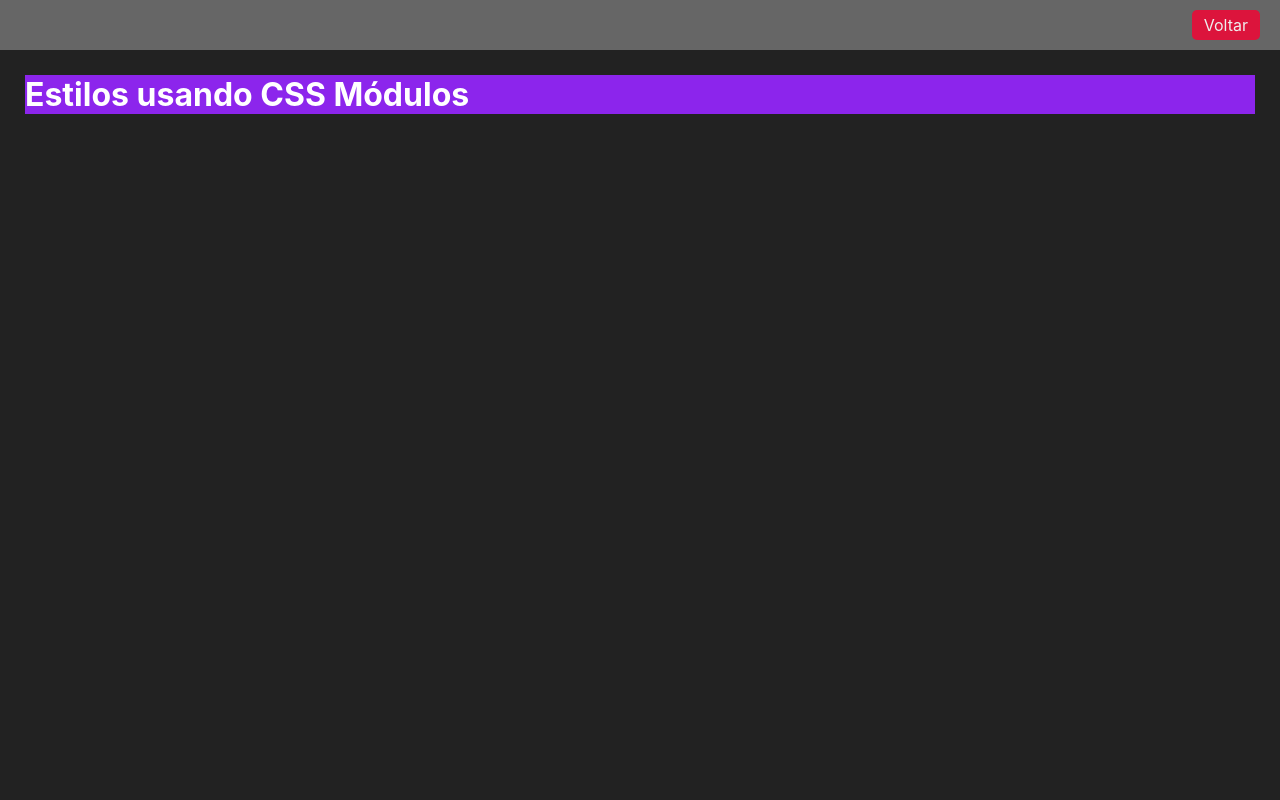
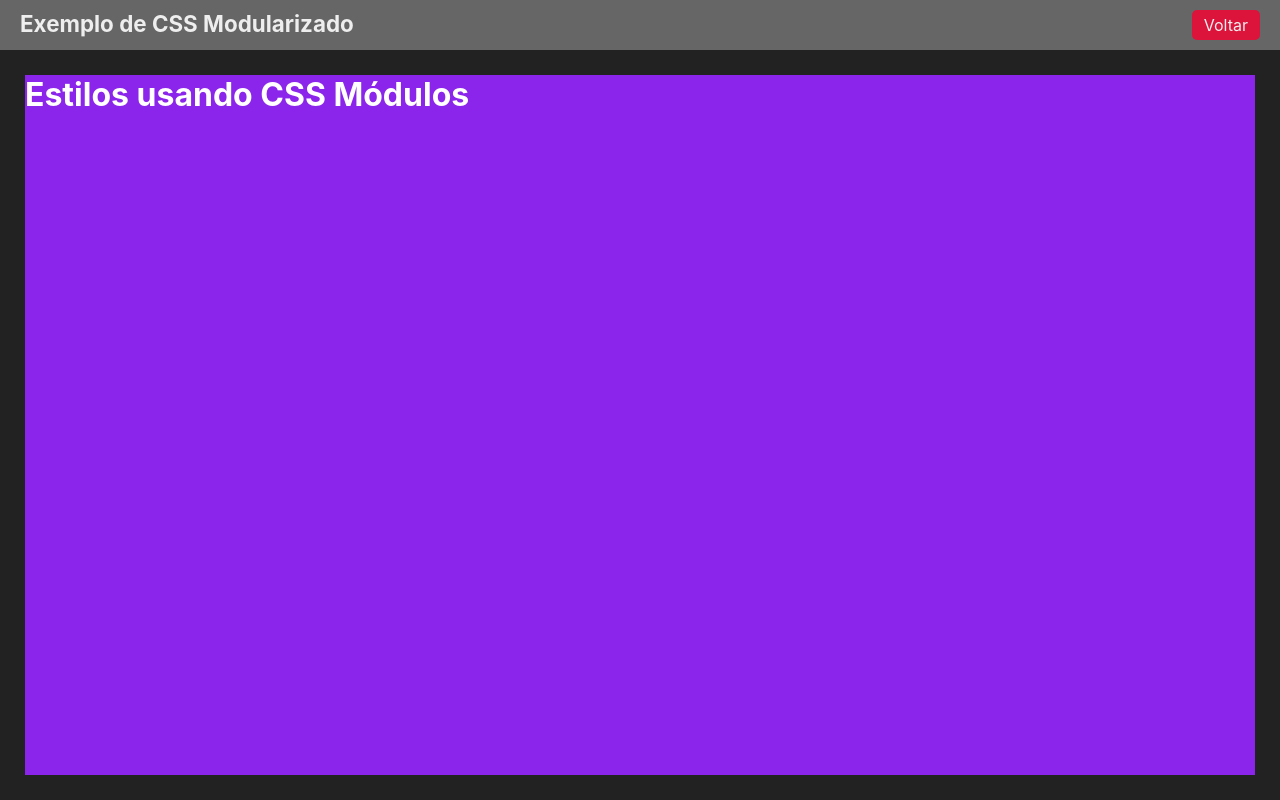
Before and after one commit to KDashMax/aulao_nextjs, a Next.js app: page /estiloso in a window 1280 px wide. Built offline with nearby package versions, Linux system fonts and the light colour scheme.

Commit message:
UPDATED Componente Layout, Estiloso e seus estilos

```diff
--- a/src/components/Layout.jsx
+++ b/src/components/Layout.jsx
@@ -3,10 +3,11 @@
 
 
 export default function Layout(props){
-    console.log(props)
+
     return (
         <div className={styles.layout}>
             <div className={styles.cabecalho}>
+                <h1>{props.titulo ?? 'Mais um exemplo'}</h1>
                 <Link href="/">Voltar</Link>
             </div>
             <div className={styles.conteudo}>
--- a/src/pages/estiloso.jsx
+++ b/src/pages/estiloso.jsx
@@ -4,7 +4,7 @@
 
 export default function Estiloso() {
     return (
-        <Layout>
+        <Layout titulo="Exemplo de CSS Modularizado">
             <div className={styles.roxo}>
                 <h1>Estilos usando CSS Módulos</h1>
             </div>
--- a/src/styles/Estiloso.module.css
+++ b/src/styles/Estiloso.module.css
@@ -1,5 +1,5 @@
 .roxo {
-    /* height: 100vh; */
+    height: 100%;
     background-color: #8c25ec;
     color: #fff;
 }
--- a/src/styles/Layout.module.css
+++ b/src/styles/Layout.module.css
@@ -6,9 +6,14 @@
 
 .cabecalho {
     display: flex;
-    justify-content: flex-end;
+    justify-content: space-between;
     padding: 10px 20px;
     background-color: #666;
+}
+
+.cabecalho h1 {
+    margin: 0;
+    font-size: 1.4rem;
 }
 
 .cabecalho a {
```
